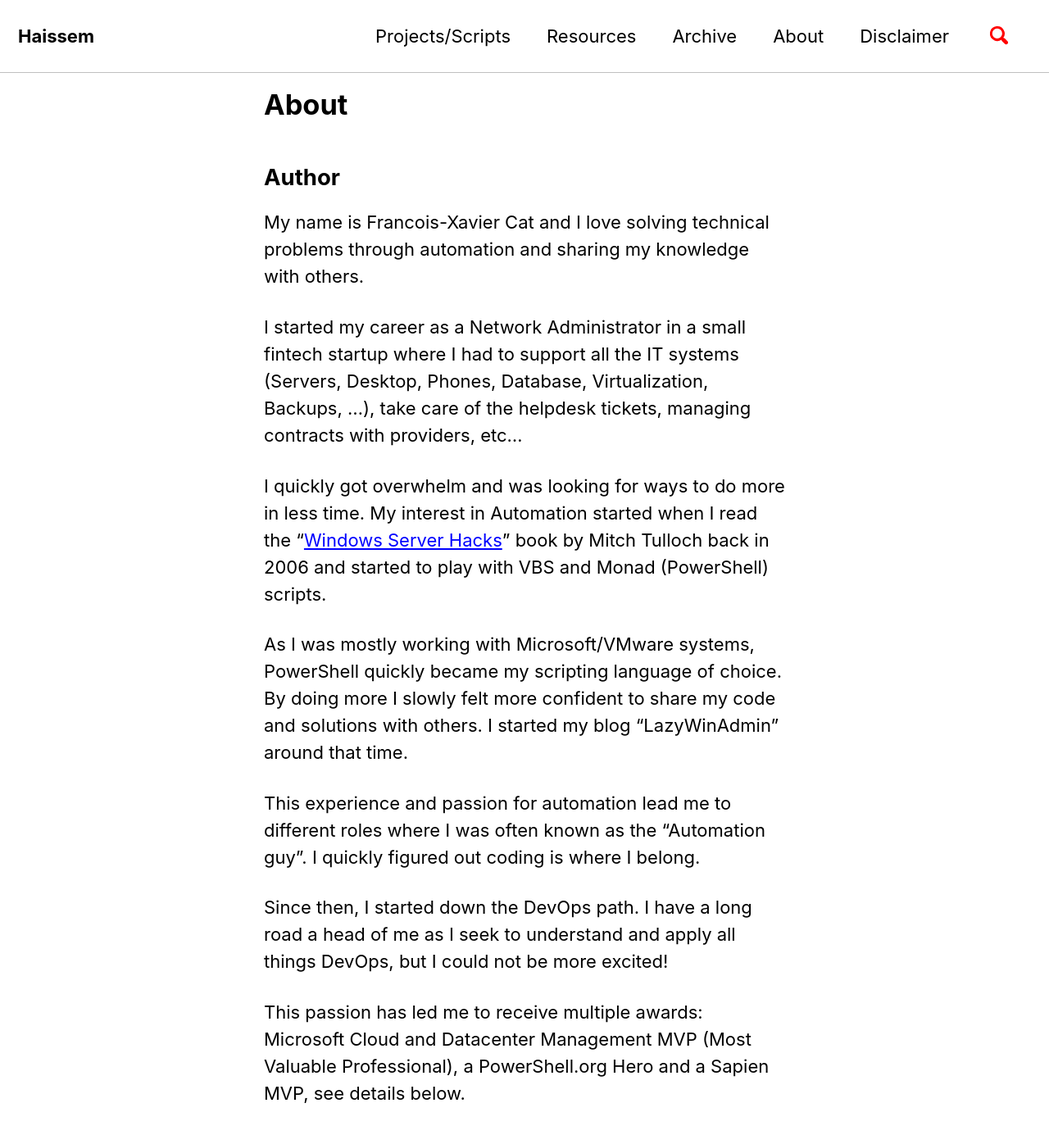
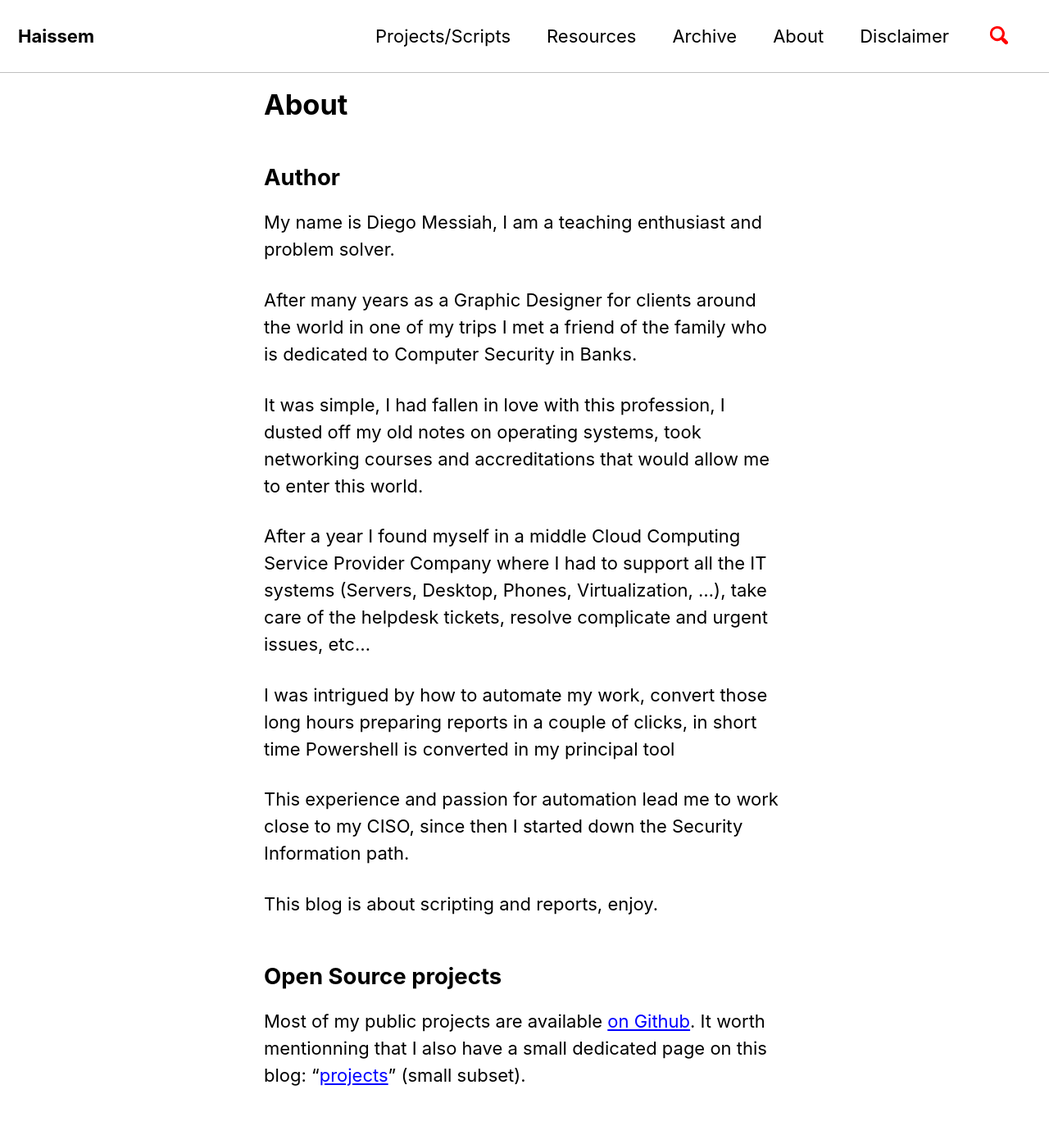
Before and after one commit to diegomessiah/diegomessiah.github.io, a Jekyll site: the page built from _pages/about.md, in a window 1280 px wide and 1400 px high. Shown: the top 1385 px of the window at 82% size. Built offline with Jekyll 4.4.1, drawn with Linux system fonts in a browser that asks for light colours; cached includes are drawn as plain includes; nearby versions of some CDN libraries; some of the changed text lies outside the part shown.

Commit message:
Update about.md

```diff
--- a/_pages/about.md
+++ b/_pages/about.md
@@ -8,53 +8,21 @@ toc_label: "Table of content"
 
 ## Author
 
-My name is Francois-Xavier Cat and I love solving technical problems through automation and sharing my knowledge with others.
+My name is Diego Messiah, I am a teaching enthusiast and problem solver.
 
-I started my career as a Network Administrator in a small fintech startup where I had to support all the IT systems (Servers, Desktop, Phones, Database, Virtualization, Backups, ...), take care of the helpdesk tickets, managing contracts with providers, etc...
+After many years as a Graphic Designer for clients around the world in one of my trips I met a friend of the family who is dedicated to Computer Security in Banks.
 
-I quickly got overwhelm and was looking for ways to do more in less time. My interest in Automation started when I read the "[Windows Server Hacks](https://www.amazon.com/Windows-Server-Hacks-Mitch-Tulloch/dp/0596006470)" book by Mitch Tulloch back in 2006 and started to play with VBS and Monad (PowerShell) scripts.
+It was simple, I had fallen in love with this profession, I dusted off my old notes on operating systems, took networking courses and accreditations that would allow me to enter this world.
 
-As I was mostly working with Microsoft/VMware systems, PowerShell quickly became my scripting language of choice. By doing more I slowly felt more confident to share my code and solutions with others. I started my blog "LazyWinAdmin" around that time.
+After a year I found myself in a middle Cloud Computing Service Provider Company where I had to support all the IT systems (Servers, Desktop, Phones, Virtualization, ...), take care of the helpdesk tickets, resolve complicate and urgent issues, etc...
 
-This experience and passion for automation lead me to different roles where I was often known as the "Automation guy". I quickly figured out coding is where I belong.
+I was intrigued by how to automate my work, convert those long hours preparing reports in a couple of clicks, in short time Powershell is converted in my principal tool
 
-Since then, I started down the DevOps path. I have a long road a head of me as I seek to understand and apply all things DevOps, but I could not be more excited!
+This experience and passion for automation lead me to work close to my CISO, since then I started down the Security Information path.
 
-This passion has led me to receive multiple awards: Microsoft Cloud and Datacenter Management MVP (Most Valuable Professional), a PowerShell.org Hero and a Sapien MVP, see details below.
+This blog is about scripting and reports, enjoy.
 
 
 ## Open Source projects
 
-Most of my public projects are available [on Github](https://github.com/lazywinadmin). It worth mentionning that I also have a small dedicated page on this blog: "[projects](/p/scripts.html)" (small subset).
-
-## User Groups
-
-I am also involved with the community for the following user groups:
-
-|Name|Type|Role|
-|---|:-------------:|:-------------:|
-| [French PowerShell User Group](https://frpsug.github.io/)|Online|Founder/Organizer|
-| [Montreal PowerShell User Group](https://www.meetup.com/MontrealPowerShellUserGroup)|In Person|Founder/Organizer|
-
-## Awards
-
-|Name|Authority|
-|---|:-------------:|
-|[Most Valuable Professional (MVP) 2019-2020 for Cloud and Datacenter Management](https://mvp.microsoft.com/en-us/PublicProfile/5000475)|Microsoft|
-|[Most Valuable Professional (MVP) 2018-2019 for Cloud and Datacenter Management](https://mvp.microsoft.com/en-us/PublicProfile/5000475)|Microsoft|
-|[Most Valuable Professional (MVP) 2017-2018 for Cloud and Datacenter Management](https://mvp.microsoft.com/en-us/PublicProfile/5000475)|Microsoft|
-|[Most Valuable Professional (MVP) 2017 for Cloud and Datacenter Management](https://mvp.microsoft.com/en-us/PublicProfile/5000475)|Microsoft|
-|[Most Valuable Professional (MVP) 2016 for Cloud and Datacenter Management](https://mvp.microsoft.com/en-us/PublicProfile/5000475)|Microsoft|
-|[Most Valuable Professional (MVP) 2015 for Windows PowerShell](https://mvp.microsoft.com/en-us/PublicProfile/5000475)|Microsoft|
-|[SAPIEN 2015 MVP](https://www.sapien.com/blog/2015/01/16/sapien-technologies-mvps-for-2015-2/)|Sapien Inc.|
-|[Most Valuable Professional (MVP) 2014 for Windows PowerShell](https://mvp.microsoft.com/en-us/PublicProfile/5000475)|Microsoft|
-|[PowerShell Hero 2014](https://powershell.org/2014/01/08/announcing-our-2014-powershell-heroes/)|PowerShell.org|
-
-## Contact me
-
-<form method="POST" action="https://formspree.io/info@lazywinadmin.com" style="width: 50%">
-  <input type="text" name="Name" placeholder="Your name">
-  <input type="email" name="email" placeholder="Your email">
-  <textarea name="message" placeholder="Your message"></textarea>
-  <button type="submit">Send</button>
-</form>
+Most of my public projects are available [on Github](https://github.com/diegomessiah). It worth mentionning that I also have a small dedicated page on this blog: "[projects](/p/scripts.html)" (small subset).
```
